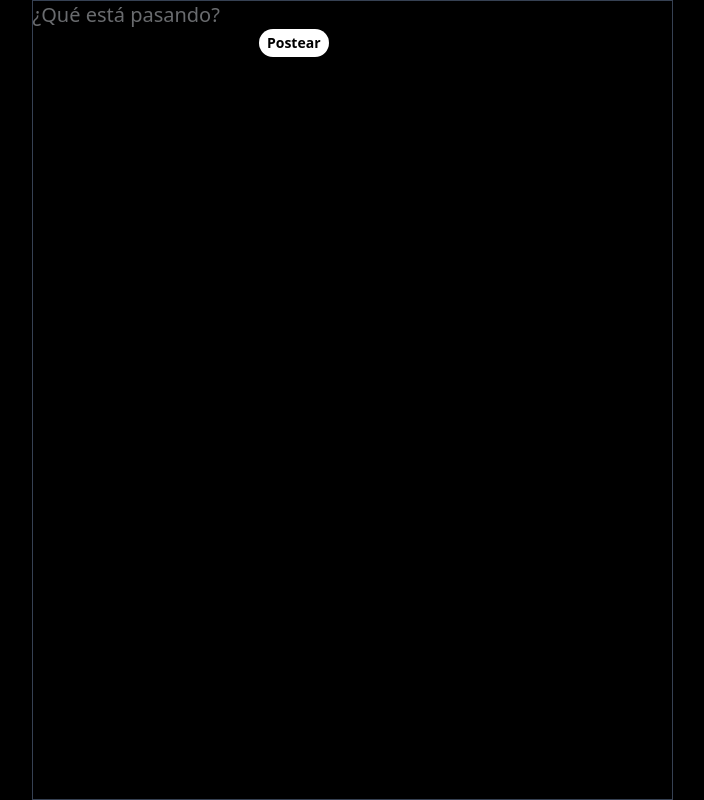
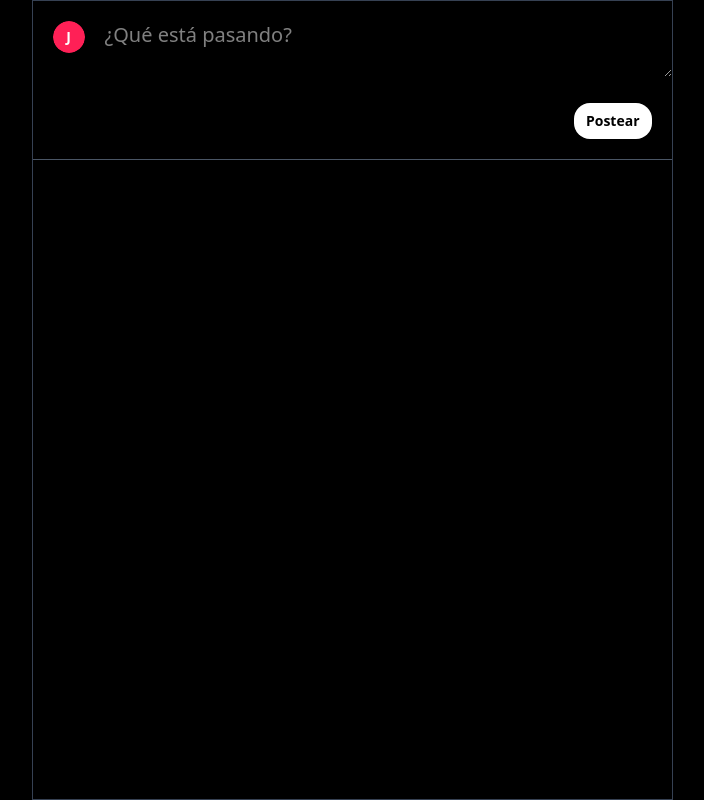
Before and after one commit to JonyR3G0/Front-end-m06, a React (Vite) app in the folder 08-proyecto-final-intro-react/mi-twitter-clon/: page / in a window 1280 px wide. Shown: the whole page, without its empty margins (288-992 px from the left). Built offline with nearby package versions, Linux system fonts and the light colour scheme; a web font is replaced by a local one.

Commit message:
feat: :sparkles: Adding an avatar component llm-asisted
added the avatar and some styling to the tweet form element

```diff
--- /dev/null
+++ b/08-proyecto-final-intro-react/mi-twitter-clon/src/components/AvatarInitial.jsx
@@ -0,0 +1,87 @@
+// AvatarInitial.jsx
+import React from 'react'
+
+/**
+ * Props:
+ * - name: string (texto del que se extrae la inicial)
+ * - size: "sm" | "md" | "lg" | number (px) (opcional)
+ * - className: string (clases tailwind adicionales)
+ * - imageUrl: string (opcional: si provees url, muestra imagen y si falla usa inicial)
+ * - alt: string (texto alternativo para la imagen)
+ */
+export default function AvatarInitial ({
+  name = '',
+  size = 'md',
+  imageUrl = null,
+  alt = '',
+}) {
+  // palette de colores Tailwind (variante 500/600 para buen contraste)
+  const COLORS = [
+    'bg-rose-500',
+    'bg-amber-500',
+    'bg-lime-600',
+    'bg-emerald-500',
+    'bg-cyan-500',
+    'bg-sky-500',
+    'bg-indigo-500',
+    'bg-violet-500',
+    'bg-pink-500',
+    'bg-fuchsia-500',
+    'bg-orange-500',
+    'bg-yellow-500',
+  ]
+
+  // extrae inicial segura
+  const initial = (name && name.trim().charAt(0)) ? name.trim().charAt(0).toUpperCase() : '?'
+
+  // hash muy simple para seleccionar color según texto (determinístico)
+  function hashString (str) {
+    let h = 0
+    for (let i = 0; i < str.length; i++) {
+      h = (h << 5) - h + str.charCodeAt(i)
+      h |= 0
+    }
+    return Math.abs(h)
+  }
+  const colorClass = COLORS[hashString(name || initial) % COLORS.length]
+
+  // clases por tamaño (tailwind)
+  const sizeMap = {
+    sm: 'h-8 w-8 text-sm',
+    md: 'h-12 w-12 text-lg',
+    lg: 'h-16 w-16 text-2xl',
+  }
+
+  const isNumeric = typeof size === 'number'
+  const numericStyle = isNumeric ? { width: size, height: size, fontSize: Math.round(size * 0.45) } : {}
+
+  // control de fallback para imagen (si imageUrl falla, se muestra inicial)
+  const [imgFailed, setImgFailed] = React.useState(false)
+  const showImage = imageUrl && !imgFailed
+
+  return (
+    <div
+      className='inline-flex items-center justify-center rounded-full overflow-hidden'
+      style={numericStyle}
+      aria-label={alt || `Avatar de ${name || 'usuario'}`}
+      title={name || 'Usuario'}
+    >
+      {showImage
+        ? (
+          <img
+            src={imageUrl}
+            alt={alt || name}
+            className='object-cover w-full h-full'
+            onError={() => setImgFailed(true)}
+          />
+          )
+        : (
+          <div
+            className={`flex items-center justify-center text-white font-semibold rounded-full ${isNumeric ? '' : sizeMap[size] || sizeMap.md} ${colorClass}`}
+          >
+            {initial}
+          </div>
+          )}
+    </div>
+  )
+}
--- a/08-proyecto-final-intro-react/mi-twitter-clon/src/components/TweetForm.jsx
+++ b/08-proyecto-final-intro-react/mi-twitter-clon/src/components/TweetForm.jsx
@@ -1,8 +1,9 @@
 import React, { useState } from 'react'
+import AvatarInitial from './AvatarInitial'
 
-const inputStyle = 'text-gray-300 text-xl'
+const inputStyle = 'text-white text-xl w-full h-auto border-none outline-none focus:ring-0 mr-5'
 const inputButtonPostStyle =
-'focus:ring-0 focus:outline-none bg-white text-black rounded-2xl ps-2 pr-2 pt-1 pb-1 text-sm font-bold'
+'focus:ring-0 focus:outline-none bg-white text-black rounded-2xl ps-3 pr-3 pt-2 pb-2 text-sm font-bold m-5'
 const buttonsContainerStyle =
 'flex justify-end'
 
@@ -19,16 +20,19 @@ export const TweetForm = ({ onAddTweet }) => {
   }
 
   return (
-    <div className='flex '>
-
-      <form onSubmit={handleSubmit}>
-        <input
+    <div className='flex border-b border-gray-600'>
+      <div className='m-5'>
+        <AvatarInitial name='Jonh Rego' size='sm' />
+      </div>
+      <form onSubmit={handleSubmit} className='w-full mt-5'>
+        <textarea
           className={inputStyle}
           type='text'
           value={tweetText}
           onChange={event => setTweetText(event.target.value)}
           placeholder='¿Qué está pasando?'
         />
+
         <div className={buttonsContainerStyle}>
           <div />
           <button type='submit' className={inputButtonPostStyle}>Postear</button>
```
